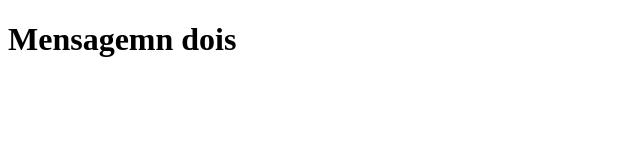
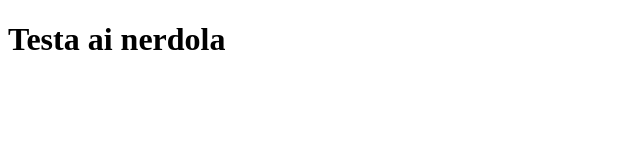
Before and after one commit to rhuansassi/clone-tabnews, a Next.js app: page / in a window 1280 px wide. Shown: the top 160 px of the page, without its empty margins (0-640 px from the left). Built offline with nearby package versions, Linux system fonts and the light colour scheme.

Commit message:
modifica a frase

```diff
--- a/pages/index.js
+++ b/pages/index.js
@@ -1,5 +1,5 @@
 function Home() {
-    return <h1>Mensagemn dois</h1>
+    return <h1>Testa ai nerdola </h1>
 }
 
 export default Home;
```
